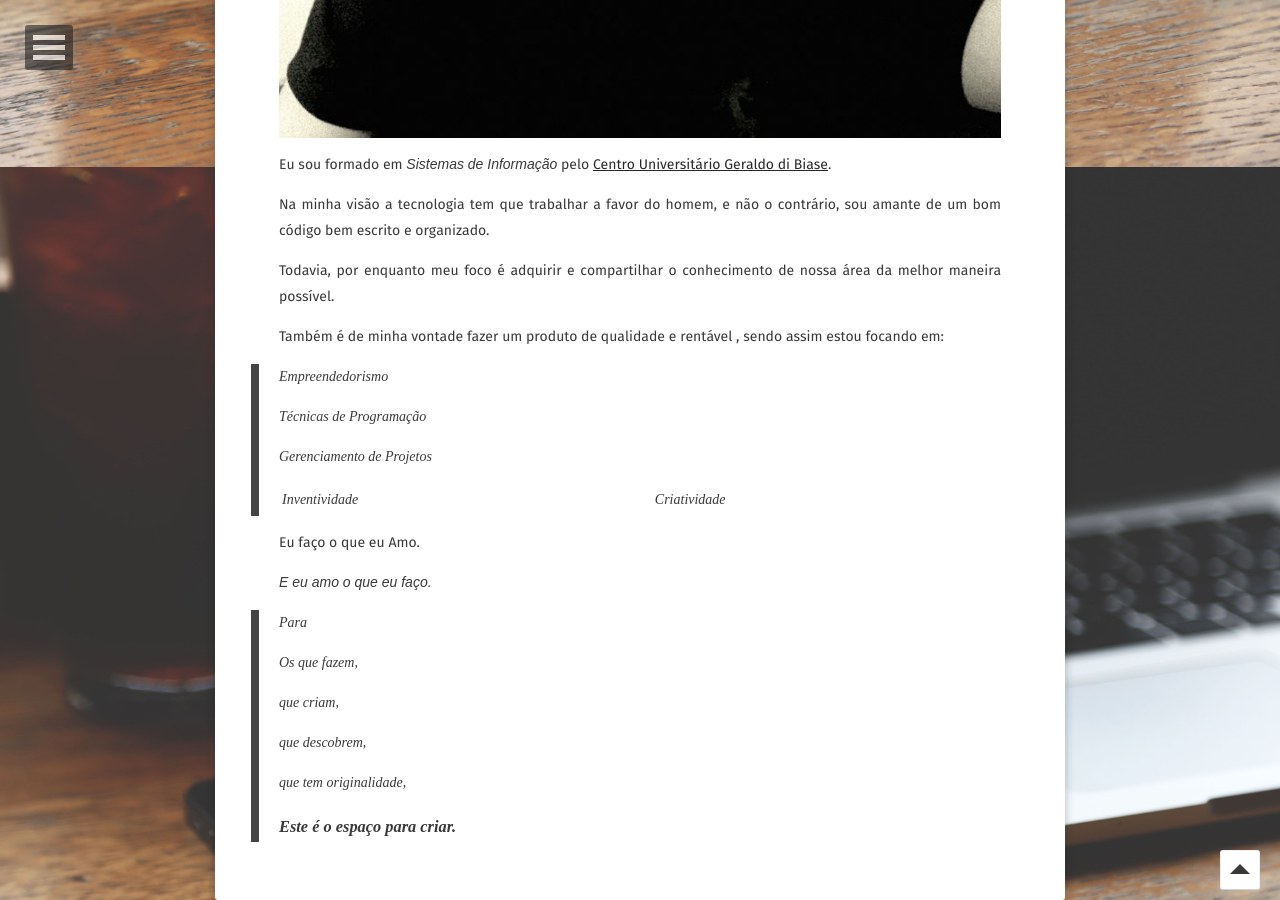
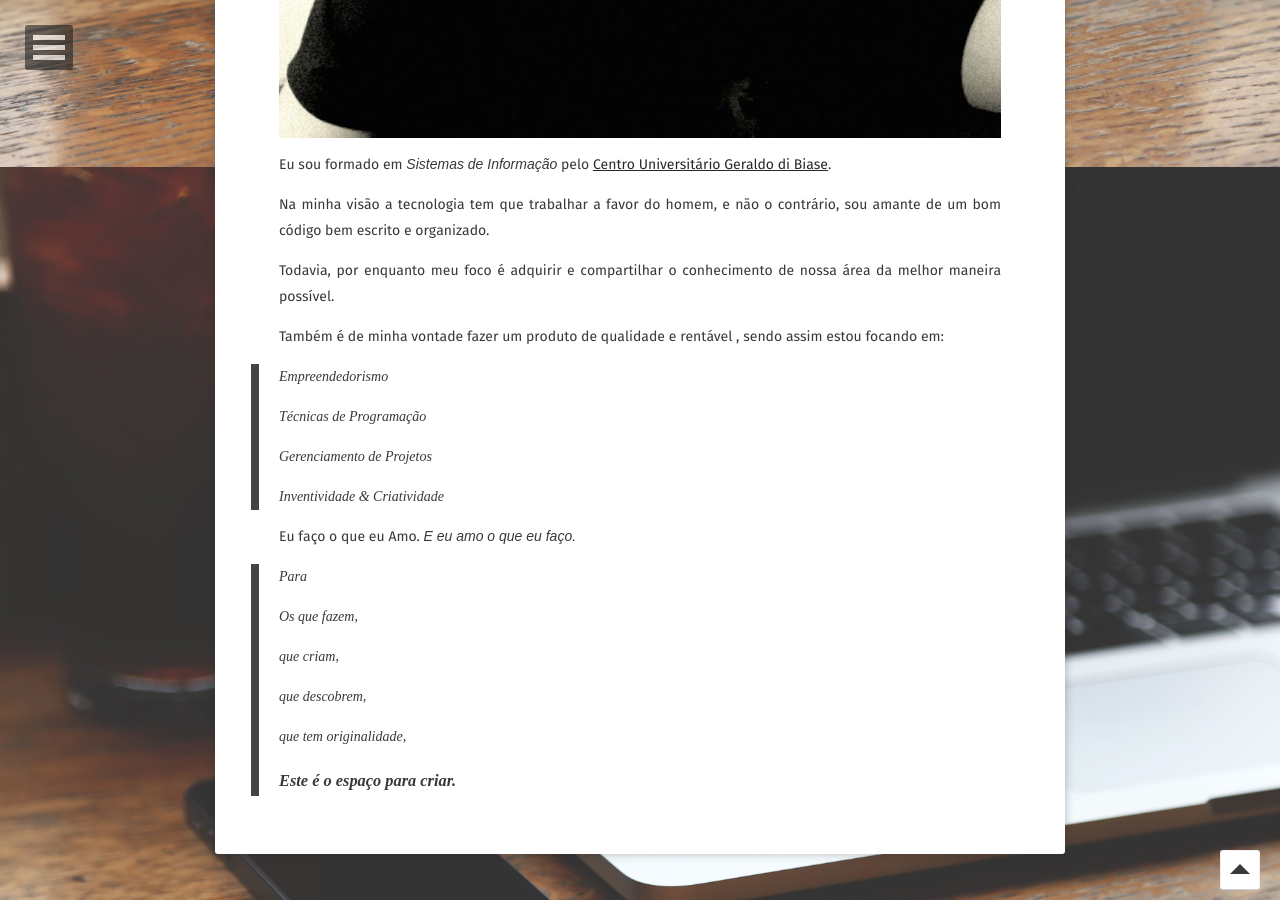
Before and after one commit to jhoemrs/jhoemrs.github.io, a Jekyll site: the page built from about/index.md, in a window 1280 px wide and 900 px high, scrolled down 733 px. Built offline with Jekyll 4.4.1, drawn with Linux system fonts in a browser that asks for light colours; some web fonts are replaced.

Commit message:
Correcao HiperLinks

```diff
--- a/about/index.md
+++ b/about/index.md
@@ -26,11 +26,10 @@ Também é de minha vontade fazer um produto de qualidade e rentável , sendo as
 >
 >Gerenciamento de Projetos
 >
->Inventividade | Criatividade
+>Inventividade & Criatividade
 
 
 Eu faço o que eu Amo.
-
 *E eu amo o que eu faço.*
 
 
```
